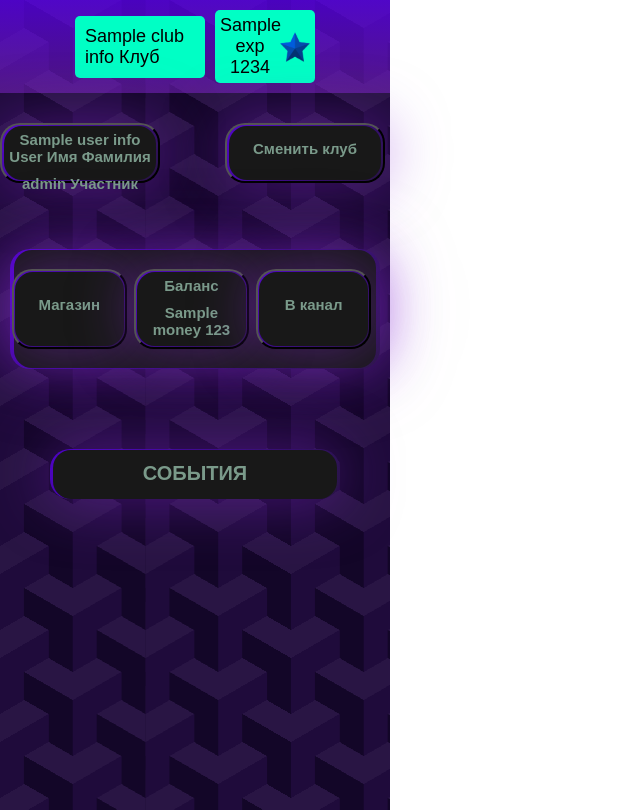
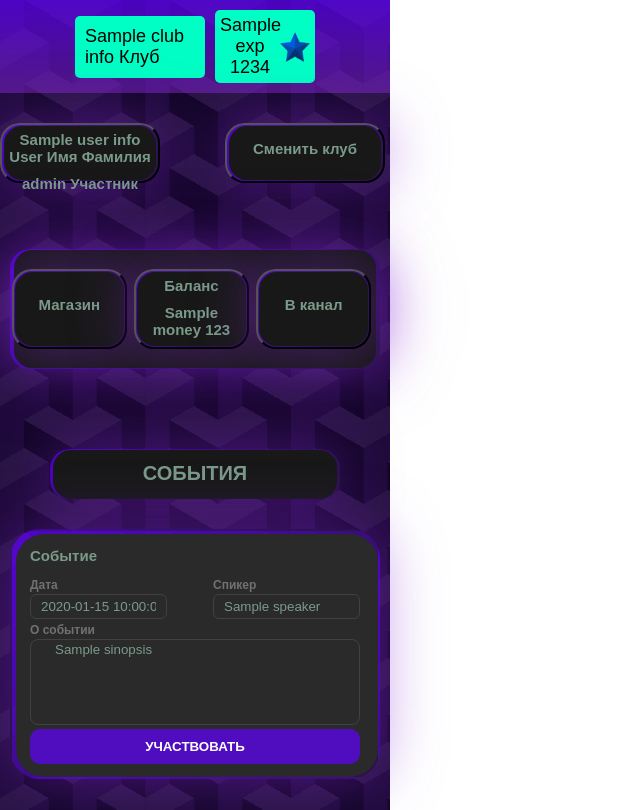
Before and after one commit to ska-19/Club_Bot, a FastAPI app: template src/templates/main_user.html in a window 1280 px wide. Shown: the whole page, without its empty margins (0-640 px from the left). Run offline with FastAPI, Linux system fonts and the light colour scheme; the template is opened without the code that fills it: most values are stand-ins (such as "Sample title", 1, 10 or a date in 2020); some libraries are stand-ins or nearby versions.

Commit message:
+events for jinja templates

```diff
--- a/src/pages/router.py
+++ b/src/pages/router.py
@@ -5,7 +5,7 @@ from sqlalchemy.ext.asyncio import AsyncSession
 from fastapi.responses import RedirectResponse
 
 from src.database import get_async_session
-from src.user_profile.  router import get_user_by_id, update_profile
+from src.user_profile.router import get_user_by_id, update_profile
 from src.user_profile.schemas import UserUpdate
 from src.club.router import get_club_by_id
 
@@ -54,7 +54,7 @@ def get_main_user(request: Request):
 
 @router.get("/club_base")
 def get_club_base(request: Request):
-    pass
+    return templates.TemplateResponse("club_base.html", {"request": request})
 
 
 @router.get("/club_user/{user_id}")
--- a/src/static/main_base_style.css
+++ b/src/static/main_base_style.css
@@ -127,3 +127,131 @@ nav {
 .block4 {
     width: 33%;
 }
+
+
+.JoinEvent {
+    display: inline-block;
+    padding: 10px 20px;
+    border: none;
+    background: rgba(97, 0, 255, 0.7);
+    border-radius: 10px;
+    color: #fff;
+    text-transform: uppercase;
+    font-weight: 700;
+
+    transition: background .2s linear;
+}
+
+.JoinEvent:hover {
+    background: rgba(132, 38, 209, 0.5);
+}
+
+.form-container {
+    margin-left: 10px;
+    width: 370px;
+    height: 250px;
+    background: rgba(97, 0, 255, 0.7);
+    background: linear-gradient(137deg, rgba(97, 0, 255, 0.7) 0%, #291544 100%);
+    transition: 0.3s ease;
+    border: 2px solid transparent;
+    padding: 6px 18px;
+    font-size: 9px;
+    color: #7a9a8a;
+    display: flex;
+    flex-direction: column;
+    box-sizing: border-box;
+    border-radius: 30px;
+    animation: gradient 5s ease infinite;
+    filter: drop-shadow(0px 0px 30px rgba(132, 38, 209, 0.5));
+}
+
+.form-container::after {
+    content: '';
+    background-color: #2a2a2a;
+    position: absolute;
+    z-index: 1;
+    transition: 0.3s ease;
+    height: 99%;
+    width: 99%;
+    top: 1%;
+    left: 1%;
+    border-radius: 28px;
+}
+
+.form-container:hover {
+    filter: drop-shadow(0px 0px 30px rgb(141, 22, 164));
+}
+
+@keyframes gradient {
+    0% {
+        background-position: 0% 50%;
+    }
+
+    50% {
+        background-position: 100% 50%;
+    }
+
+    100% {
+        background-position: 0% 50%;
+    }
+}
+
+.form-container button:active {
+    scale: 0.95;
+}
+
+.form-container .form {
+    position: relative;
+    z-index: 2;
+    display: flex;
+    flex-direction: column;
+    gap: 4px;
+}
+
+.form-container .form-group {
+    display: flex;
+    flex-direction: column;
+}
+
+.form-container .form-group label {
+    display: block;
+    margin-bottom: 2px;
+    color: #717171;
+    font-weight: 600;
+    font-size: 12px;
+}
+
+.form-container .form-group input {
+    width: 100%;
+    padding: 4px 10px;
+    border-radius: 6px;
+    color: #7a9a8a;
+    font-family: inherit;
+    background-color: transparent;
+    border: 1px solid #414141;
+}
+
+.form-container .form-group textarea {
+    width: 100%;
+    padding: 2px 24px;
+    border-radius: 8px;
+    resize: none;
+    color: #7a9a8a;
+    border: 1px solid #414141;
+    background-color: transparent;
+    font-family: inherit;
+}
+
+.form-container .form-group input::placeholder {
+    opacity: 0.5;
+}
+
+.form-container .form-group input:focus {
+    outline: none;
+    border-color: rgba(132, 38, 209, 0.5);
+}
+
+.form-container .form-group textarea:focus {
+    outline: none;
+    border-color: rgba(132, 38, 209, 0.5);
+}
--- a/src/templates/main_user.html
+++ b/src/templates/main_user.html
@@ -34,5 +34,27 @@
 {% block content %}
 {% for event in events %}
 <!--события-->
+<div class="form-container" style="margin-top: 30px">
+        <form class="form" id="form">
+            <h1 style="font-size: 15px; color: #7a9a8a;position: relative; z-index: 2">Событие</h1>
+            <div style="display: flex">
+                <div class="form-group" style="width: 60%">
+                    <label for="Date of Birth">Дата</label>
+                    <input required="" name="Date" id="Date of Birth" type="text" style="width: 115px"
+                           value="{{event.date}}" readonly>
+                </div>
+                <div class="form-group">
+                    <label for="City">Спикер</label>
+                    <input required="" name="Speaker" id="City" type="text" style="width: 125px" value="{{event.speaker}}" readonly>
+                </div>
+            </div>
+            <div class="form-group">
+                <label for="textarea">О событии</label>
+                <textarea required="" cols="50" rows="10" id="textarea" name="textarea"
+                          style="width: 280px; height: 80px" readonly>{{ event.sinopsis }}</textarea>
+            </div>
+            <button type="button" class="JoinEvent">Участвовать</button>
+        </form>
+    </div>
 {% endfor %}
 {% endblock %}
```
Also changed, not shown: src/templates/main_base.html (+6 -3 lines).
